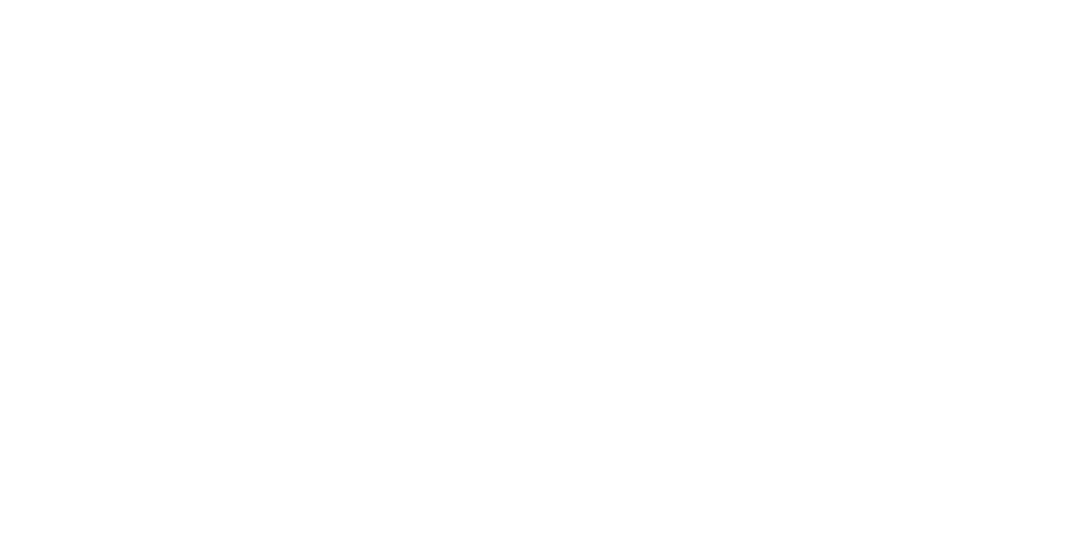
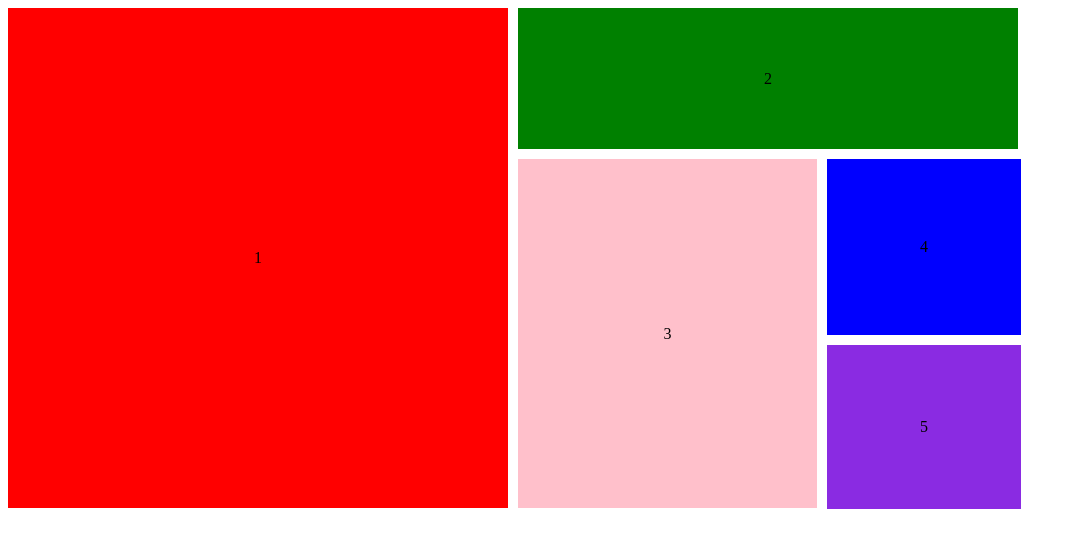
Before and after one commit to TiagoMendelsson/Homework, a plain HTML site: page tarefa 2/index.html in a window 1280 px wide. Shown: the whole page, without its empty margins (0-1076 px from the left). Drawn offline with Linux system fonts and the light colour scheme.

Commit message:
add works

```diff
--- a/tarefa 2/index.html
+++ b/tarefa 2/index.html
@@ -1,13 +1,35 @@
 <!DOCTYPE html>
-<html lang="PT-BR">
+<html>
 <head>
     <meta charset="UTF-8">
-    <meta http-equiv="X-UA-Compatible" content="IE=edge">
     <meta name="viewport" content="width=device-width, initial-scale=1.0">
     <title>HOMEWORK</title>
-    <link href="index.css" text="text/css" ref="stylesheet">
+    <link rel="stylesheet" href="styles.css">
 </head>
 <body>
+    <div class="flex_container">
+        <div class="box_1">1</div>
+
+        <div class="flex_container_1">
+            <div class="box_2">2</div>
+
+            <div class="flex_container_2">
+                <div class="box_3">3</div>
+
+                <div class= "flex_container_3">
+                    <div class="box_4">4</div>
+                    <div class="box_5">5</div>
+                </div>
+
+            </div>
+       </div>
+
+
+
+
+
+
+    </div>
 
 </body>
 </html>
--- /dev/null
+++ b/tarefa 2/styles.css
@@ -0,0 +1,64 @@
+.flex_container {
+    display: flex;
+    gap : 10px;
+    flex-direction: row;
+
+}
+.box_1 {
+    display: flex;
+    width: 500px;
+    height: 500px;
+    background-color: red;
+    justify-content: center;
+    align-items: center;
+}
+
+.flex_container_1{
+    display: flex;
+    flex-direction: column;
+    gap:10px
+}
+
+.box_2 {
+    height: 141px;
+    width: 500px;
+    background-color: green;
+    display: flex;
+    justify-content: center;
+    align-items: center;
+}
+.flex_container_2 {
+    display: flex;
+    flex-direction: row;
+    gap: 10px
+}
+.box_3 {
+    display: flex;
+    background-color: pink;
+    justify-content: center;
+    align-items: center;
+    width: 299px;
+    height: 349px;
+}
+.flex_container_3 {
+    display: flex;
+    flex-direction: column;
+    gap: 10px;
+}
+.box_4 {
+    display: flex;
+    width: 194px;
+    height: 176px;
+
+    background-color: blue;
+    justify-content: center;
+    align-items: center;
+}
+.box_5 {
+    display: flex;
+    height: 164px;
+    background-color: blueviolet;
+
+    justify-content: center;
+    align-items: center;
+}
```
Also changed, not shown: tarefa 1/AMRConsumer.js (+38 -1 lines), tarefa 3/Car.js (added).
